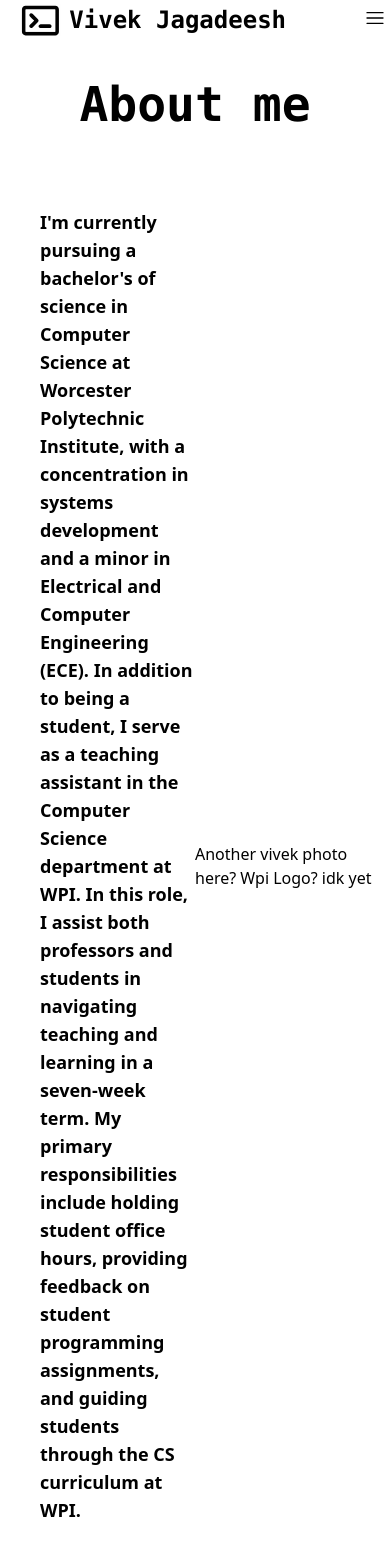
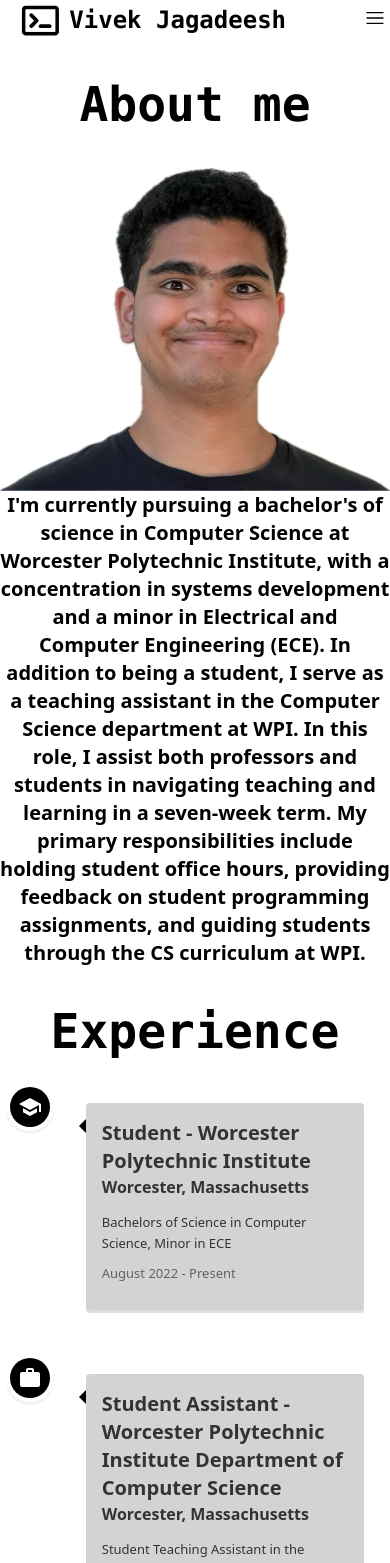
Before and after one commit to vivekjag1/portfolioWebsite, a React (Vite) app: page /about in a window 390 px wide. Shown: the top 1563 px of the page. Built offline with nearby package versions, Linux system fonts and the light colour scheme.

Commit message:
bug fixes galore!

```diff
--- a/src/routes/About.tsx
+++ b/src/routes/About.tsx
@@ -2,6 +2,7 @@
 import WorkIcon from '@mui/icons-material/Work';
 import {VerticalTimeline, VerticalTimelineElement} from "react-vertical-timeline-component";
 import "react-vertical-timeline-component/style.min.css";
+import secondVivekHeadshot from "../assets/secondVivekHeadshot.png";
 
 function About(){
 
@@ -44,41 +45,75 @@
   return(
     <div className="flex flex-col  mt-20 justify-center items-center mb-4">
       <h1 className="font-bold text-5xl  font-mono">About me</h1>
-      <section>
+      <section className="hidden md:flex">
         <div className=" mt-20 grid grid-cols-2 overflow-hidden">
           <div className="flex flex-col  items-center justify-center  h-full col-span-1 ">
             <p className="font-semibold  text-lg ml-10">
-              I'm currently pursuing a bachelor's of science in Computer Science at Worcester Polytechnic Institute, with a concentration in systems development and a minor
-              in Electrical and Computer Engineering (ECE). In addition to being a student, I serve as a teaching assistant in the Computer Science department at WPI. In this role, I assist both professors and students in
-              navigating teaching and learning in a seven-week term. My primary responsibilities include holding student office hours, providing feedback on student programming assignments, and guiding students through the CS curriculum at WPI.
+              I'm currently pursuing a bachelor's of science in Computer Science at Worcester Polytechnic Institute,
+              with a concentration in systems development and a minor
+              in Electrical and Computer Engineering (ECE). In addition to being a student, I serve as a teaching
+              assistant in the Computer Science department at WPI. In this role, I assist both professors and students
+              in
+              navigating teaching and learning in a seven-week term. My primary responsibilities include holding student
+              office hours, providing feedback on student programming assignments, and guiding students through the CS
+              curriculum at WPI.
             </p>
           </div>
           <div className="items-center justify-center flex col-span-1">
-            Another vivek photo here? Wpi Logo? idk yet
+            <img src={secondVivekHeadshot} alt="vivek jagadeesh " className=""/>
+
           </div>
         </div>
       </section>
-      <div className = "mt-10 flex flex-row justify-center ">
-        <h1 className = "font-bold text-5xl  font-mono ">
+      <section className="flex md:hidden">
+        <div className="flex flex-col sm:flex-row w-screen">
+          <div className="w-full h-auto grid grid-row-2 py-10 sm:py-0">
+            <div className="flex flex-col items-center justify-center w-full">
+              <div className="flex flex-col items-center justify-center w-full">
+                <img src={secondVivekHeadshot} alt="vivek jagadeesh "/>
+
+                <div className="w-full h-auto flex flex-col items-center justify-center   sm:ml-5">
+                  <h1
+                    className="text-black font-semibold text-center text-xl sm:text-xl font-arial   overflow-x-hidden">
+                    I'm currently pursuing a bachelor's of science in Computer Science at Worcester Polytechnic Institute,
+                    with a concentration in systems development and a minor
+                    in Electrical and Computer Engineering (ECE). In addition to being a student, I serve as a teaching
+                    assistant in the Computer Science department at WPI. In this role, I assist both professors and students
+                    in
+                    navigating teaching and learning in a seven-week term. My primary responsibilities include holding student
+                    office hours, providing feedback on student programming assignments, and guiding students through the CS
+                    curriculum at WPI.
+                  </h1>
+                </div>
+              </div>
+            </div>
+
+          </div>
+        </div>
+      </section>
+
+
+      <div className=" flex flex-row justify-center ">
+        <h1 className="font-bold text-5xl  font-mono ">
           Experience
         </h1>
 
       </div>
 
-        <VerticalTimeline className = "">
+      <VerticalTimeline className="">
         {
           experiences.map(exp => {
-              return(
+            return (
               <VerticalTimelineElement
-                  key = {exp.id}
-                  date = {exp.date}
+                key={exp.id}
+                date={exp.date}
                 icon={exp.icon}
-                  contentStyle = {{ background: 'lightgray', color: '#333' }}
-                  contentArrowStyle={{ borderRight: '7px solid  black' }}
-                  iconStyle={{ background: 'black', color: 'white' }}
-                  className = " rounded-lg  p-4  mx-4"
+                contentStyle={{background: 'lightgray', color: '#333'}}
+                contentArrowStyle={{borderRight: '7px solid  black'}}
+                iconStyle={{background: 'black', color: 'white'}}
+                className=" rounded-lg  p-4  mx-4"
               >
-                  <h3 className = "font-bold text-xl">{exp.title}</h3>
+                <h3 className="font-bold text-xl">{exp.title}</h3>
                 <h4 className="font-semibold text-l">{exp.location}</h4>
                 <p>{exp.description}</p>
 
@@ -91,9 +126,6 @@
     </div>
 
 
-
-
-
   )
 }
 
```
Also changed, not shown: src/assets/secondVivekHeadshot.png (added). Lines whose indentation alone changed are shown as unchanged.
